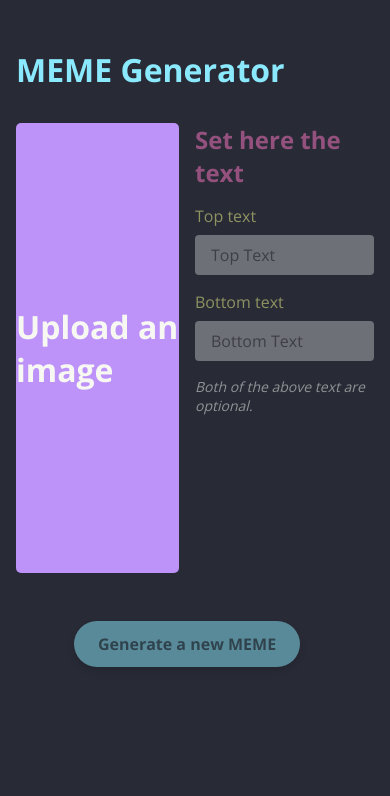
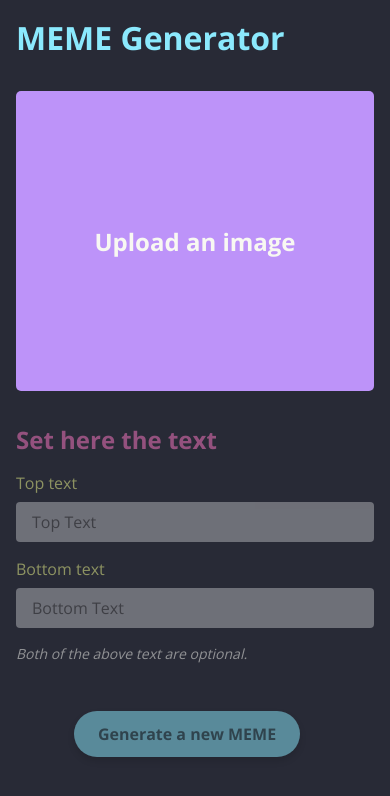
Before and after one commit to PaoloDuzioni/meme-app, a React (Create React App) app: page / in a window 390 px wide. Shown: the top 796 px of the page. Built offline with nearby package versions, Linux system fonts and the light colour scheme.

Commit message:
Add: media queries

```diff
--- a/src/components/TextImage/TextWrapper.js
+++ b/src/components/TextImage/TextWrapper.js
@@ -7,6 +7,10 @@ const TextWrapper = styled.section`
     &.active {
         opacity: 1;
     }
+
+    @media all and (max-width: ${({ theme }) => theme.layout.smWidth}) {
+        width: 100%;
+    }
 `;
 
 export default TextWrapper;
--- a/src/components/UpdateImage/ImageLabel.js
+++ b/src/components/UpdateImage/ImageLabel.js
@@ -15,6 +15,17 @@ const ImageLabel = styled.label.attrs({
     font-size: 2em;
     color: ${({ theme }) => theme.colors.white};
     cursor: pointer;
+
+    @media all and (max-width: ${({ theme }) => theme.layout.smWidth}) {
+        max-width: 100%;
+        margin-right: 0;
+    }
+
+    @media all and (max-width: ${({ theme }) => theme.layout.xsWidth}) {
+        margin-right: 0;
+        min-height: ${({ active }) => (active ? '0px' : '300px')};
+        font-size: 1.5em;
+    }
 `;
 
 export default ImageLabel;
--- a/src/components/UpdateImage/ImageWrapper.js
+++ b/src/components/UpdateImage/ImageWrapper.js
@@ -3,5 +3,10 @@ import styled from 'styled-components';
 const ImageWrapper = styled.div`
     position: relative;
     width: 50%;
+
+    @media all and (max-width: ${({ theme }) => theme.layout.smWidth}) {
+        width: 100%;
+        margin-bottom: 2rem;
+    }
 `;
 export default ImageWrapper;
--- a/src/components/layout/AppWrapper.js
+++ b/src/components/layout/AppWrapper.js
@@ -2,6 +2,10 @@ import styled from 'styled-components';
 
 const AppWrapper = styled.div`
     margin: 3rem 0;
+
+    @media all and (max-width: ${({ theme }) => theme.layout.smWidth}) {
+        margin: 1rem 0;
+    }
 `;
 
 export default AppWrapper;
--- a/src/components/layout/MainContent.js
+++ b/src/components/layout/MainContent.js
@@ -3,6 +3,10 @@ import styled from 'styled-components';
 const MainContent = styled.section`
     display: flex;
     margin-bottom: 3rem;
+
+    @media all and (max-width: ${({ theme }) => theme.layout.smWidth}) {
+        flex-direction: column;
+    }
 `;
 
 export default MainContent;
--- a/src/config/theme.js
+++ b/src/config/theme.js
@@ -21,5 +21,7 @@ export default {
     },
     layout: {
         maxWidth: '1200px',
+        smWidth: '600px',
+        xsWidth: '480px',
     },
 };
```
